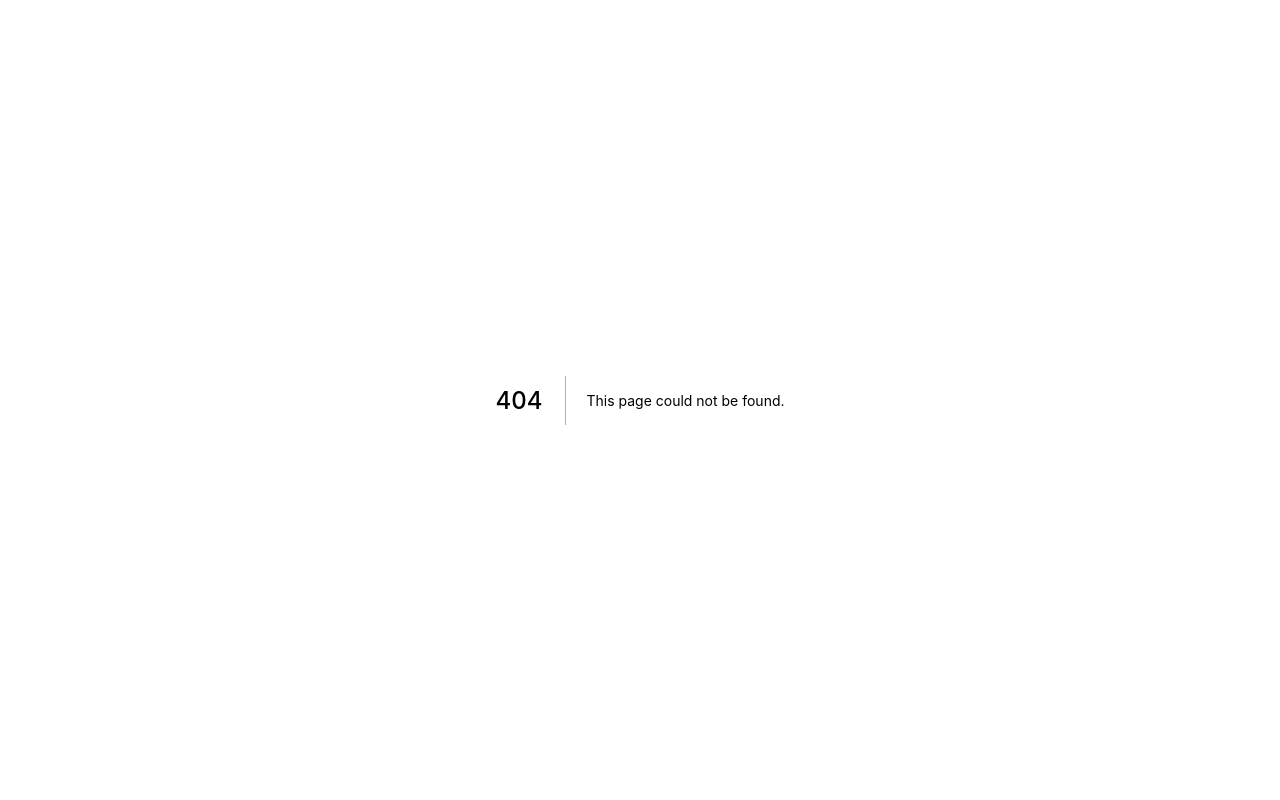
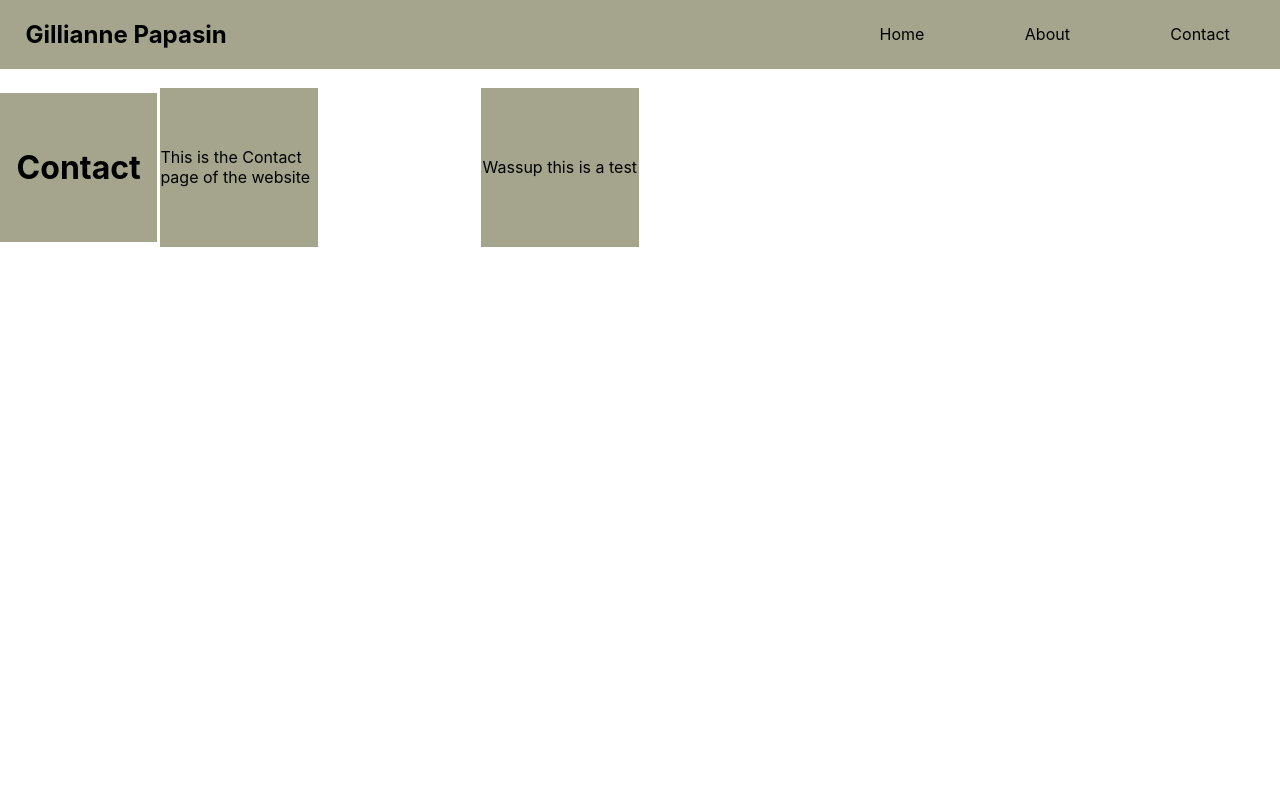
Before and after one commit to CippyLOL/portfolio_website_next, a Next.js app: page /contact in a window 1280 px wide. Before the commit this address had no page. Shown: the top 800 px of the page. Built offline with nearby package versions, Linux system fonts and the light colour scheme.

Commit message:
change of layout (css-grid)

```diff
--- /dev/null
+++ b/components/Footer.js
@@ -0,0 +1,22 @@
+import styles from '../styles/Home.module.css'
+import Image from 'next/image'
+
+const Footer = () => {
+    return (
+        <footer className={styles.footer}>
+            <a
+                href="https://vercel.com?utm_source=create-next-app&utm_medium=default-template&utm_campaign=create-next-app"
+                target="_blank"
+                rel="noopener noreferrer"
+            >
+                Powered by{' '}
+                <span className={styles.logo}>
+                    <Image src="/vercel.svg" alt="Vercel Logo" width={72} height={16} />
+                </span>
+            </a>
+            <h3>This is inside the footer</h3>
+        </footer>
+    );
+}
+
+export default Footer;
--- /dev/null
+++ b/components/Header.js
@@ -0,0 +1,17 @@
+import Link from 'next/link'
+
+const Header = () => {
+    return (
+        <nav className="sticky">
+            <h1>Gillianne Papasin</h1>
+            <div className="nav-bar">
+                <Link href="/"><a>Home</a></Link>
+                <Link href="/about"><a>About</a></Link>
+                <Link href="/contact"><a>Contact</a></Link>
+            </div>
+
+        </nav>
+    );
+}
+
+export default Header;
--- /dev/null
+++ b/components/Layout.js
@@ -0,0 +1,14 @@
+import Header from './Header'
+import Footer from './Footer'
+
+const Layout = ({ children }) => {
+    return (
+        <>
+            <Header />
+            {children}
+            <Footer />
+        </>
+    );
+}
+
+export default Layout;
--- a/pages/_app.js
+++ b/pages/_app.js
@@ -1,7 +1,15 @@
+import Layout from '../components/Layout'
 import '../styles/globals.css'
 
 function MyApp({ Component, pageProps }) {
-  return <Component {...pageProps} />
+  return (
+    <>
+      <Layout>
+        <Component {...pageProps} />
+      </Layout>
+    </>
+  )
+
 }
 
 export default MyApp
--- /dev/null
+++ b/pages/contact.js
@@ -0,0 +1,15 @@
+import Head from 'next/head'
+import styles from '../styles/Home.module.css'
+
+
+export default function Contact() {
+    var pageTitle = "Contact"
+    return (
+        <div className={styles.container}>
+            <h1>{pageTitle}</h1>
+            <p>This is the {pageTitle} page of the website</p>
+            <br />
+            <p>Wassup this is a test</p>
+        </div>
+    )
+}
--- a/styles/Home.module.css
+++ b/styles/Home.module.css
@@ -1,26 +1,49 @@
 .container {
-  min-height: 100vh;
-  padding: 0 0.5rem;
-  display: flex;
-  flex-direction: column;
-  justify-content: center;
-  align-items: center;
-  height: 100vh;
+  min-height: 150vh;
+  margin: 0%;
+  padding: 0%;
+  display: grid;
+  gap: 3px;
+  grid-template-columns: repeat(8, 1fr);
+  grid-template-rows: repeat(4, 1fr) .7fr 1.5fr;
+  grid-template-areas: "lg lg lg lg intro intro intro intro"
+                       "lg lg lg lg extra extra extra extra"
+                       "abt abt abt-con abt-con abt-con abt-con abt-con abt-con"
+                       "info-con info-con info-con illust1 illust1 info info info"
+                       "skills skills skills skills skills skills skills skills "
+                       "sk1 sk1 sk1 sk2 sk2 sk2 illust2 illust2";
 }
 
-.main {
-  padding: 5rem 0;
-  flex: 1;
+.container > * {
+  background-color: #a5a58d;
+  /* border-style: solid;
+  border-width: 2px; */
+
+  /*center items, use flexbox*/
   display: flex;
-  flex-direction: column;
+  align-items: center;
   justify-content: center;
-  align-items: center;
 }
+
+.logo { grid-area: lg;}
+.intro_main { grid-area: intro;}
+.intro_extra { grid-area: extra;}
+.about { grid-area: abt;}
+.about_content { grid-area: abt-con;}
+.info_content { grid-area: info-con;}
+.illust_1 { grid-area: illust1;}
+.info { grid-area: info;}
+.skills { grid-area: skills;}
+.skills_1 { grid-area: sk1;}
+.skills_2 { grid-area: sk2;}
+.illust_2 { grid-area: illust2;}
+
 
 .footer {
   width: 100%;
   height: 100px;
-  border-top: 1px solid #eaeaea;
+  border-top: 3px solid #ffffff;
+  background-color:#a5a58d;
   display: flex;
   justify-content: center;
   align-items: center;
@@ -33,9 +56,10 @@
   flex-grow: 1;
 }
 
-.title a {
+/* .title a {
   color: #0070f3;
   text-decoration: none;
+  font-family: -apple-system, BlinkMacSystemFont, 'Segoe UI', Roboto, Oxygen, Ubuntu, Cantarell, 'Open Sans', 'Helvetica Neue', sans-serif;
 }
 
 .title a:hover,
@@ -59,63 +83,4 @@
   line-height: 1.5;
   font-size: 1.5rem;
 }
-
-.code {
-  background: #fafafa;
-  border-radius: 5px;
-  padding: 0.75rem;
-  font-size: 1.1rem;
-  font-family: Menlo, Monaco, Lucida Console, Liberation Mono, DejaVu Sans Mono,
-    Bitstream Vera Sans Mono, Courier New, monospace;
-}
-
-.grid {
-  display: flex;
-  align-items: center;
-  justify-content: center;
-  flex-wrap: wrap;
-  max-width: 800px;
-  margin-top: 3rem;
-}
-
-.card {
-  margin: 1rem;
-  padding: 1.5rem;
-  text-align: left;
-  color: inherit;
-  text-decoration: none;
-  border: 1px solid #eaeaea;
-  border-radius: 10px;
-  transition: color 0.15s ease, border-color 0.15s ease;
-  width: 45%;
-}
-
-.card:hover,
-.card:focus,
-.card:active {
-  color: #0070f3;
-  border-color: #0070f3;
-}
-
-.card h2 {
-  margin: 0 0 1rem 0;
-  font-size: 1.5rem;
-}
-
-.card p {
-  margin: 0;
-  font-size: 1.25rem;
-  line-height: 1.5;
-}
-
-.logo {
-  height: 1em;
-  margin-left: 0.5rem;
-}
-
-@media (max-width: 600px) {
-  .grid {
-    width: 100%;
-    flex-direction: column;
-  }
-}
+ */
--- a/styles/globals.css
+++ b/styles/globals.css
@@ -4,6 +4,7 @@ body {
   margin: 0;
   font-family: -apple-system, BlinkMacSystemFont, Segoe UI, Roboto, Oxygen,
     Ubuntu, Cantarell, Fira Sans, Droid Sans, Helvetica Neue, sans-serif;
+  background-color: #ffffff;
 }
 
 a {
@@ -14,3 +15,38 @@ a {
 * {
   box-sizing: border-box;
 }
+
+nav {
+  display: flex;
+  background-color: #a5a58d;
+  border-bottom: 3px solid #ffffff;
+  padding-left: 2%;
+}
+
+.sticky {
+	position: -webkit-sticky;
+	position: sticky;
+	top: 0;
+}
+
+nav > h1 {
+  font-size: 1.5em;
+  flex-grow: 4;
+  text-align: start;
+}
+
+.nav-bar {
+  flex-grow: 2;
+  display: flex;
+
+  align-items: center;
+  justify-content: space-around;
+
+
+}
+
+/* footer here too ! */
+
+.footer {
+  background-color:  #a5a58d;
+}
```
Also changed, not shown: components/Logo.js (added, +13 -0 lines), pages/about.js (added, +12 -0 lines), pages/index.js (+19 -58 lines), public/logo.svg (added), public/logo_shapes.svg (added).
